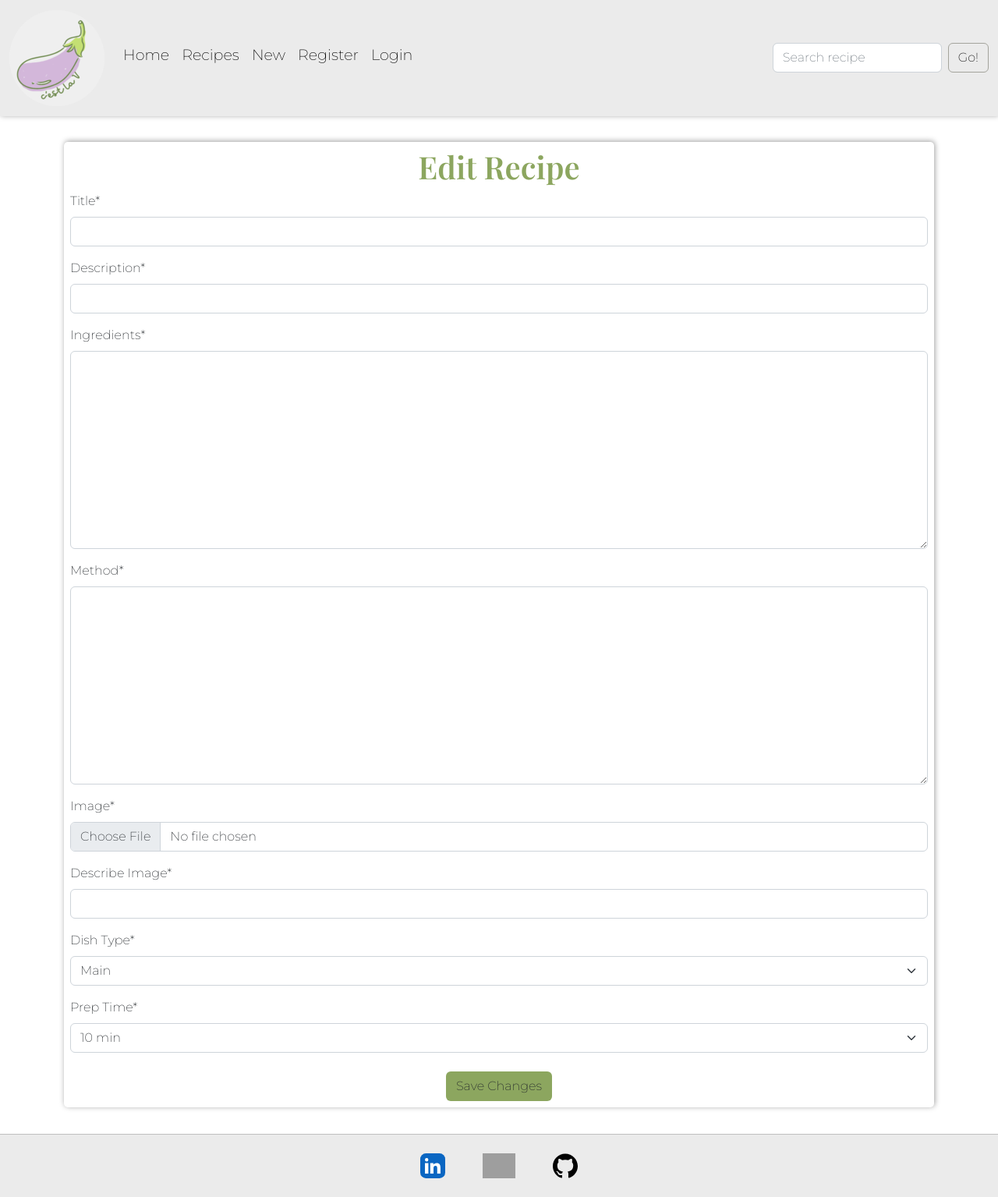
After one commit to Ila-bura/C-est-la-V, a Django app: template recipes/templates/recipes/edit_recipe.html in a window 1280 px wide. The commit adds this page. Shown: the whole page at 78% size. Run offline with Django 3.2, Linux system fonts and the light colour scheme; the template is opened without the code that fills it: values that come from a table or form of the project are taken from there, others are empty; parts of the project's set-up code (start-up, migrations or seed data) failed here and were passed over; some libraries are stand-ins or nearby versions; grey boxes are pictures that could not be loaded.

Commit message:
Add edit recipe functionality

```diff
--- /dev/null
+++ b/recipes/templates/recipes/edit_recipe.html
@@ -0,0 +1,12 @@
+{%extends "base.html" %}{%block title%}Edit Recipe{%endblock%}{%block content%}
+
+<div class="container">
+  <form method="POST" enctype="multipart/form-data" class="p-2 form">
+    <h1 class="text-center">Edit Recipe</h1>
+    {% csrf_token %} {{ form.media }} {{ form|crispy }}
+    <div class="text-center">
+      <button type="submit" class="btn form-btn mt-2">Save Changes</button>
+    </div>
+  </form>
+</div>
+{% endblock %}
--- a/recipes/urls.py
+++ b/recipes/urls.py
@@ -1,5 +1,5 @@
 from django.urls import path
-from .views import (AddRecipe, Recipes, RecipeDetail, DeleteRecipe)
+from .views import (AddRecipe, Recipes, RecipeDetail, DeleteRecipe, EditRecipe)
 
 
 urlpatterns = [
@@ -7,4 +7,5 @@ urlpatterns = [
     path("", Recipes.as_view(), name="recipes"),
     path("<slug:pk>/", RecipeDetail.as_view(), name="recipe_detail"),
     path("delete/<slug:pk>/", DeleteRecipe.as_view(), name="delete_recipe"),
+    path("edit/<slug:pk>/", EditRecipe.as_view(), name="edit_recipe"),
 ]
```
Also changed, not shown: recipes/templates/recipes/recipe_detail.html (+5 -3 lines), recipes/views.py (+14 -2 lines).
